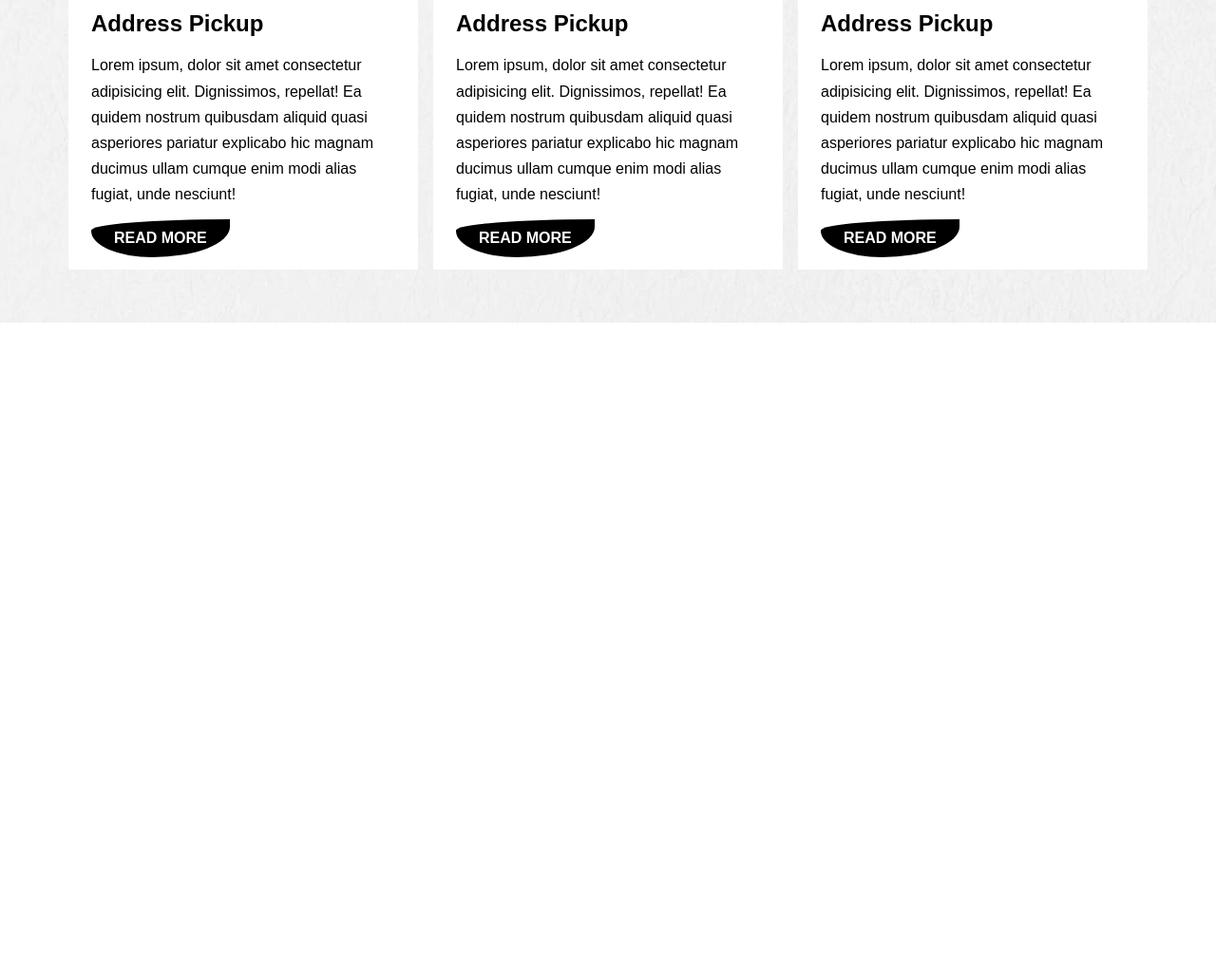
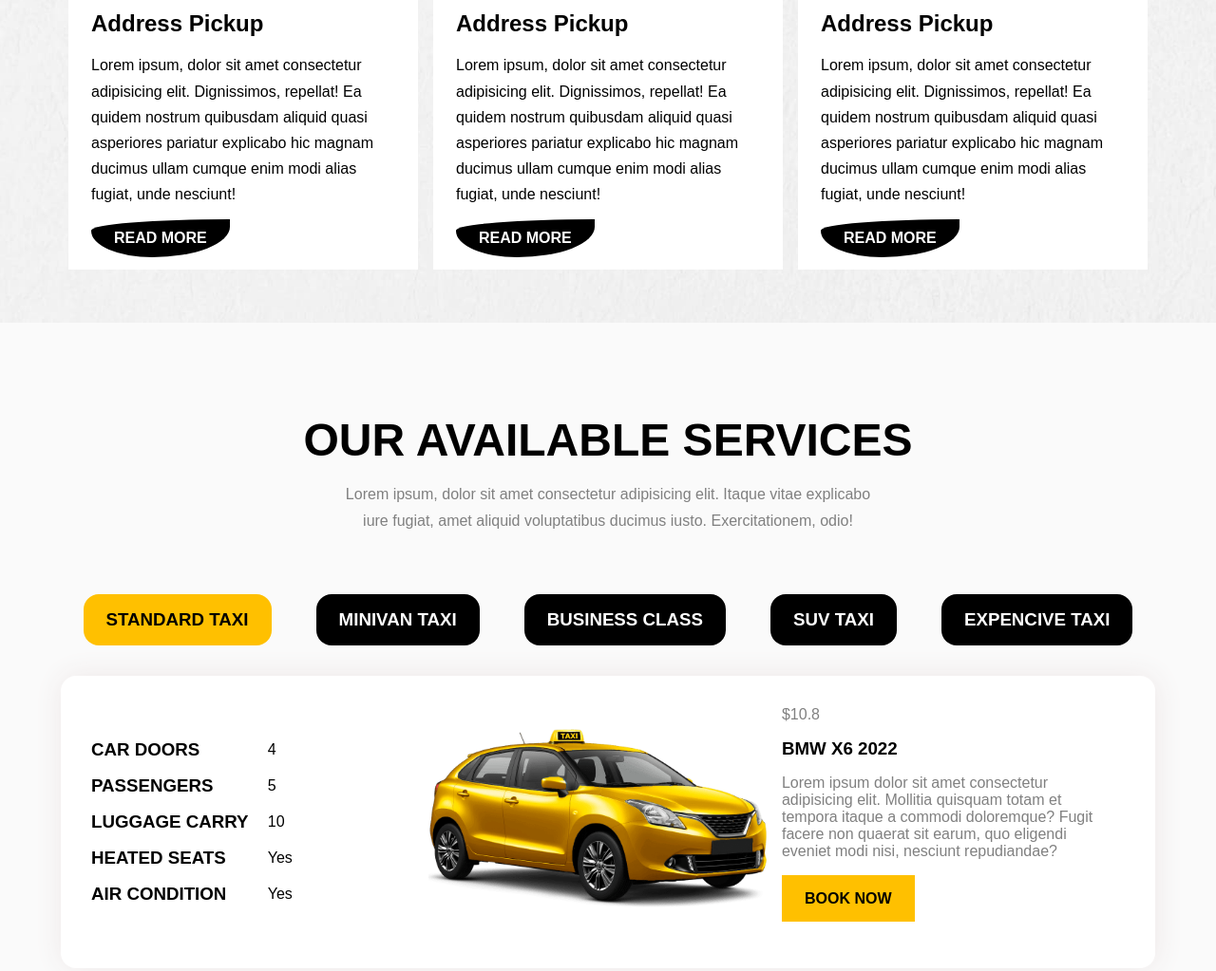
Before and after one commit to kailash1198/auto-ticket-booking-system, a plain HTML site: page index.html in a window 1280 px wide. Shown: the part 2049-3072 px from the top of the page at 95% size. Before the commit the page ends 2389 px from the top, so only its background shows below. Drawn offline with Linux system fonts and the light colour scheme; a web font is replaced by a local one.

Commit message:
our availlable taxix section in home page design and coding done

```diff
--- a/index.html
+++ b/index.html
@@ -179,6 +179,58 @@
     </section>
 
     <!-- ================= OUR AVAILABLE TAXIS ================  -->
+    <section id="taxi">
+        <div class="container">
+            <div class="taxi-heading">
+                <h1>OUR AVAILABLE SERVICES</h1>
+                <p>Lorem ipsum, dolor sit amet consectetur adipisicing elit. Itaque vitae explicabo iure fugiat, amet aliquid voluptatibus ducimus iusto. Exercitationem, odio!</p>
+            </div>
+            <div class="taxi-cate">
+                <h3 class="special">STANDARD TAXI</h3>
+                <h3>MINIVAN TAXI</h3>
+                <h3>BUSINESS CLASS</h3>
+                <h3>SUV TAXI</h3>
+                <h3>EXPENCIVE TAXI</h3>
+            </div>
+            <div class="taxi-details">
+                <div class="card">
+                    <div class="content">
+                        <div class="box">
+                            <h3>CAR DOORS</h3>
+                            <p>4</p>
+                        </div>
+                        <div class="box">
+                            <h3>PASSENGERS</h3>
+                            <P>5</P>
+                        </div>
+                        <div class="box">
+                            <h3>LUGGAGE CARRY</h3>
+                            <P>10</P>
+                        </div>
+                        <div class="box">
+                            <h3>HEATED SEATS</h3>
+                            <P>Yes</P>
+                        </div>
+                        <div class="box">
+                            <h3>AIR CONDITION</h3>
+                            <P>Yes</P>
+                        </div>
+                    </div>
+                </div>
+                <div class="card">
+                    <img src="./images/car.png" alt="">
+                </div>
+                <div class="card card-3">
+                    <p>$10.8</p>
+                    <h3>BMW X6 2022</h3>
+                    <p>Lorem ipsum dolor sit amet consectetur adipisicing elit. Mollitia quisquam totam et tempora itaque a commodi doloremque? Fugit facere non quaerat sit earum, quo eligendi eveniet modi nisi, nesciunt repudiandae?</p>
+                    <div class="btn">
+                        <a href="">BOOK NOW</a>
+                    </div>
+                </div>
+            </div>
+        </div>
+    </section>
 </body>
 
 </html>
--- a/style.css
+++ b/style.css
@@ -315,3 +315,120 @@
     background-color: rgb(230, 226, 11);
     color: black;
 }
+
+
+/* ================= OUR AVAILABLE TAXIS ================   */
+
+#taxi {
+    width: 100%;
+    background-color: rgba(128, 128, 128, 0.042);
+    padding: 3rem 0rem;
+}
+
+#taxi .container {
+    width: 90%;
+    margin: auto;
+}
+
+#taxi .container .taxi-heading {
+    width: 100%;
+    text-align: center;
+    padding: 2rem 0rem;
+}
+
+#taxi .container .taxi-heading h1 {
+    padding: 1rem 0rem;
+    font-size: 3rem;
+}
+
+#taxi .container .taxi-heading p {
+    color: gray;
+    line-height: 1.7;
+    width: 50%;
+    margin: auto;
+}
+
+#taxi .container .taxi-cate {
+    width: 100%;
+    display: flex;
+    justify-content: space-around;
+    align-items: center;
+    padding: 2rem 0rem;
+}
+
+#taxi .container .taxi-cate h3 {
+    background-color: black;
+    color: white;
+    padding: 1rem 1.5rem;
+    border-radius: 1rem;
+}
+
+#taxi .container .taxi-cate .special {
+    background-color: #FFC000;
+    color: black;
+}
+
+#taxi .container .taxi-details {
+    width: 100%;
+    display: flex;
+    justify-content: center;
+    align-items: center;
+    background-color: white;
+    padding: 2rem;
+    border-radius: 1rem;
+    box-shadow: 1px 0px 30px rgb(238, 232, 232);
+}
+
+#taxi .container .taxi-details .card {
+    width: 100%;
+}
+
+#taxi .container .taxi-details .card .content {
+    width: 100%;
+}
+
+#taxi .container .taxi-details .card .content .box {
+    width: 100%;
+    display: flex;
+    justify-content: flex-start;
+    align-items: center;
+    margin: 1rem 0rem;
+}
+
+#taxi .container .taxi-details .card .content .box h3 {
+    width: 100%;
+}
+
+#taxi .container .taxi-details .card .content .box p {
+    width: 100%;
+    margin-left: 1rem;
+}
+
+#taxi .container .taxi-details .card img {
+    width: 100%;
+}
+
+#taxi .container .taxi-details .card-3 {
+    width: 100%;
+    padding: 0rem 1rem;
+}
+
+#taxi .container .taxi-details .card-3 p {
+    color: gray;
+}
+
+#taxi .container .taxi-details .card-3 h3 {
+    padding: 1rem 0rem;
+}
+
+#taxi .container .taxi-details .card-3 .btn {
+    padding: 2rem 0rem;
+}
+
+#taxi .container .taxi-details .card-3 .btn a {
+    text-decoration: none;
+    color: black;
+    padding: 1rem 1.5rem;
+    background-color: #ffc000;
+    font-weight: bolder;
+}
```
Also changed, not shown: images/car.png (added).
